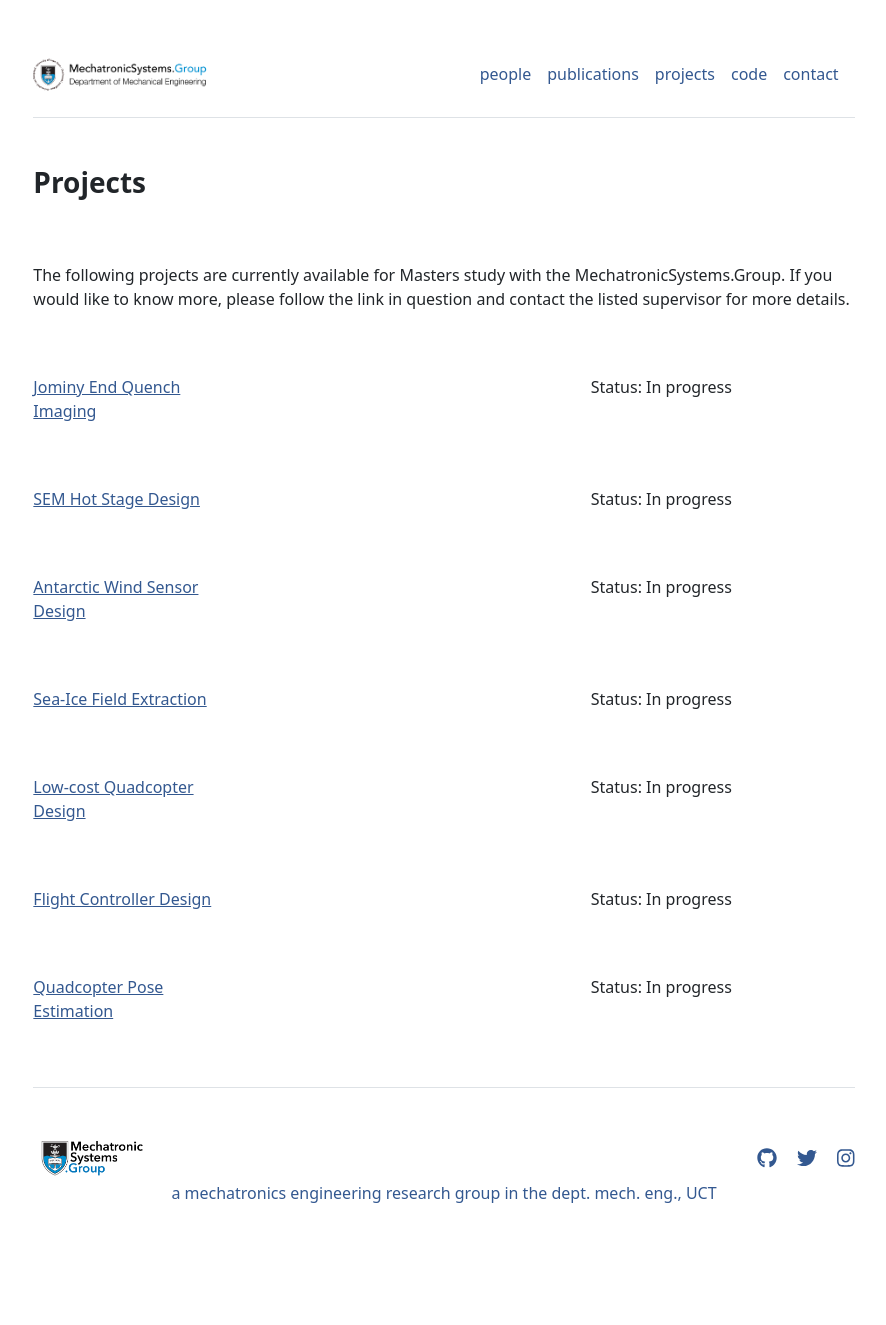
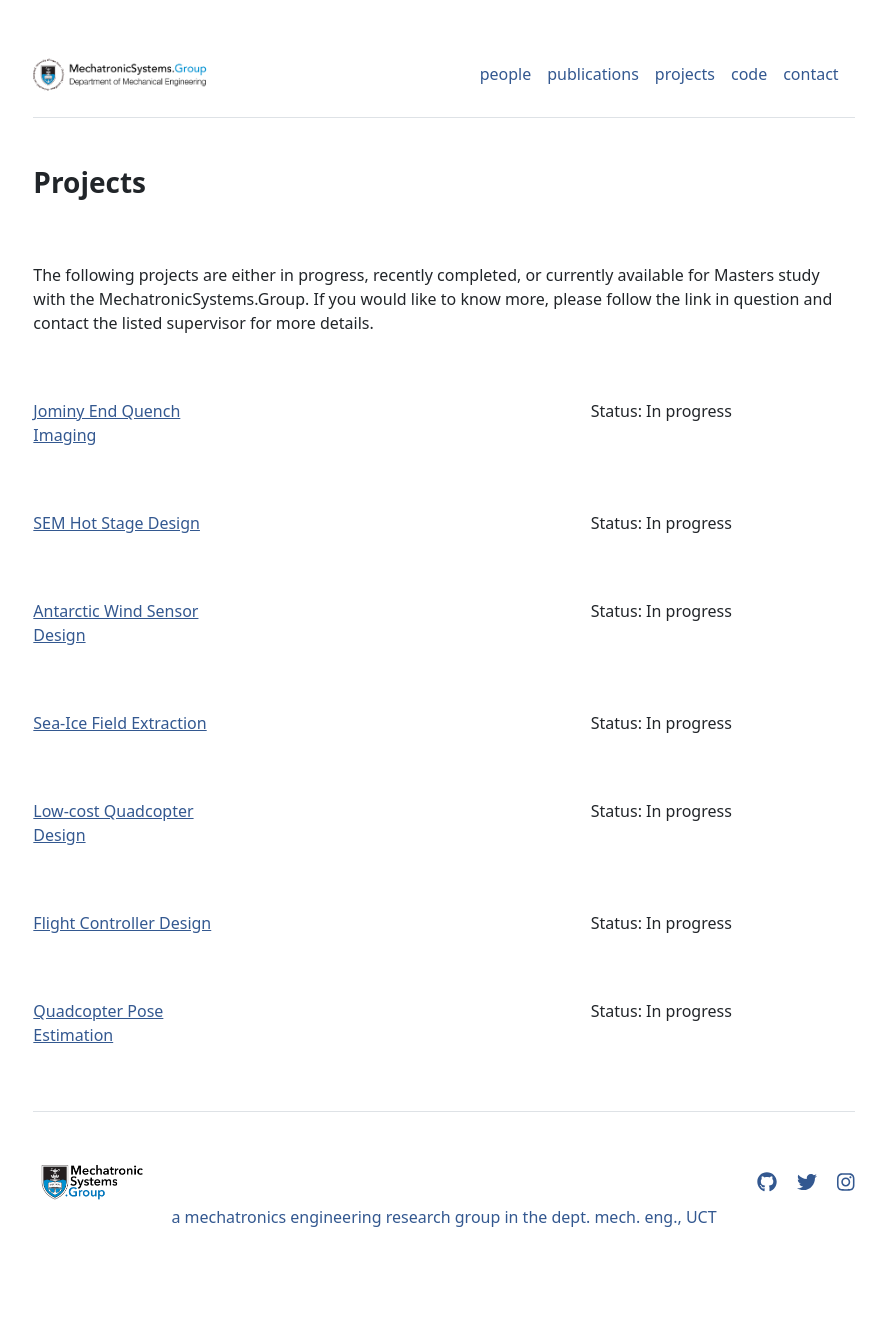
Before and after one commit to MechatronicSystems-Group/mechatronicsystems-group.github.io, a Jekyll site: the page built from projects.md, in a window 1280 px wide. Shown: the whole page, without its empty margins (196-1082 px from the left). Built offline with Jekyll 4.4.1, drawn with Linux system fonts in a browser that asks for light colours; before the commit the page ends 1301 px from its top, so only the background shows below that.

Commit message:
Update projects.md

```diff
--- a/projects.md
+++ b/projects.md
@@ -3,4 +3,4 @@ layout: projects
 title: "Projects"
 ---
 
-The following projects are currently available for Masters study with the MechatronicSystems.Group. If you would like to know more, please follow the link in question and contact the listed supervisor for more details.
+The following projects are either in progress, recently completed, or currently available for Masters study with the MechatronicSystems.Group. If you would like to know more, please follow the link in question and contact the listed supervisor for more details.
```
